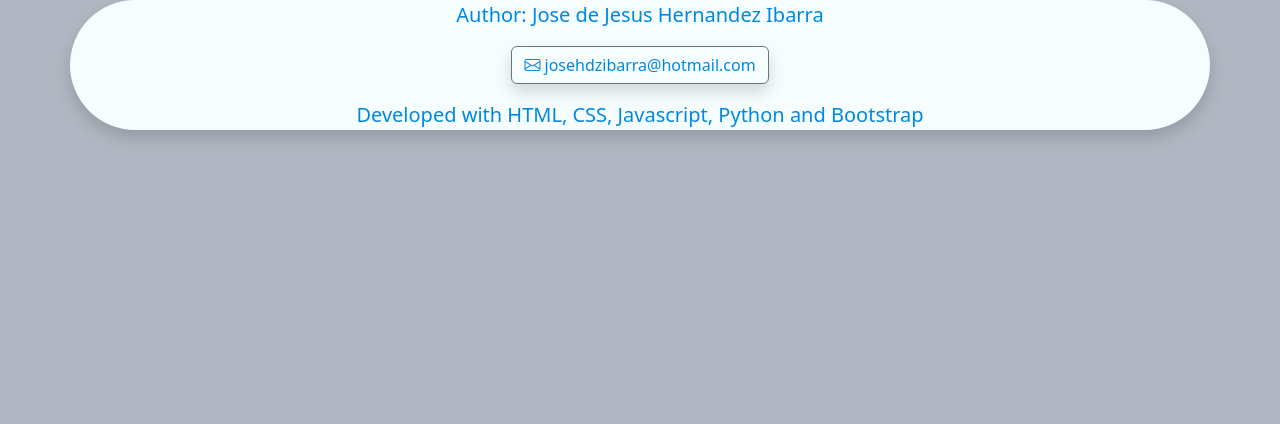
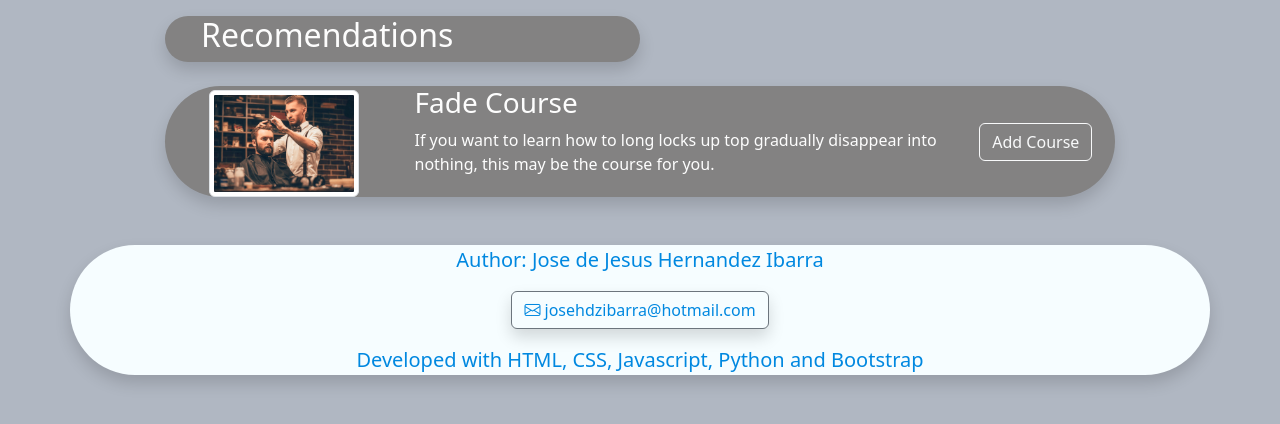
Before and after one commit to codejogy/barberlearning, a Flask app: page / in a window 1280 px wide. Shown: the part 56-480 px from the top of the page. Run offline with Flask 3, Linux system fonts and the light colour scheme.

Commit message:
Index page finished

```diff
--- a/app.py
+++ b/app.py
@@ -5,3 +5,7 @@ app = Flask(__name__)
 @app.route('/')
 def index():
     return render_template('index.html')
+
+@app.route('/login',methods=['GET','POST'])
+def login():
+    return render_template('login.html')
--- a/static/style.css
+++ b/static/style.css
@@ -20,3 +20,12 @@
     background-color: #f6fdff;
     color: #0088e0;
 }
+.textColorRecommend{
+    background-color: rgb(131, 130, 130);
+    color:rgb(253, 253, 253);
+    margin-top:auto;
+}
+img.resize
+{
+    width: 150px;
+}
--- a/templates/index.html
+++ b/templates/index.html
@@ -2,3 +2,65 @@
 {% block title %}
 Main page
 {% endblock %}
+{% block main %}
+<div class="container">
+    <!-- Starts row -->
+    <div class="row mt-3">
+        <div class="col-2 col-sm-1"></div>
+        <div class="col textColorRecommend rounded-pill shadow">
+            <div class="ms-4 h2">Recomendations</div></div>
+        <div class="col-6"></div>
+    </div>
+    <!-- End row -->
+    <!-- Course -->
+    <!-- Example 1 -->
+    <div class="row mt-4">
+        <div class="col-2 col-md-1 "></div>
+        <div class="col textColorRecommend rounded-pill shadow">
+            <!-- Col for img -->
+            <div class="row align-items-center  text-center ">
+                <div class="col-3 mx-auto">
+                    <img src="{{url_for('static',filename='imgsClient/barbero1.jpg')}}" class="img-thumbnail resize mt-1" alt="Barber">
+                </div>
+                <div class="col-lg-7 align-self-start  mt-md-0 mt-lg-0 mt-1 col-sm-4 text-lg-start text-sm-start">
+                    <!-- Title -->
+                    <p class="h3">Fade Course</p>
+                    <!-- Description -->
+                    <p> If you want to learn how to long locks up top gradually disappear into nothing, this may be the course for you. </p>
+                </div>
+                <div class="col-lg-2 col-sm-3">
+                    <button type="submit" class="btn btn-outline-light">Add Course</button>
+                </div>
+            </div>
+        </div>
+        <div class="col-1"></div>
+    </div>
+     <!-- Example 1 -->
+     <!-- Jinja template -->
+     {% for value in values %}
+    <div class="row mt-4">
+        <div class="col-2 col-md-1 "></div>
+        <div class="col textColorRecommend rounded-pill shadow">
+            <!-- Col for img -->
+            <div class="row align-items-center  text-center ">
+                <div class="col-3 mx-auto">
+                    <img src="{{url_for('static',filename='imgsClient/barbero1.jpg')}}" class="img-thumbnail resize mt-1" alt="Barber">
+                </div>
+                <div class="col-lg-7 align-self-start  mt-md-0 mt-lg-0 mt-1 col-sm-4 text-lg-start text-sm-start">
+                    <!-- Title -->
+                    <p class="h3">Fade Course</p>
+                    <!-- Description -->
+                    <p> If you want to learn how to long locks up top gradually disappear into nothing, this may be the course for you. </p>
+                </div>
+                <div class="col-lg-2 col-sm-3">
+                    <button type="submit" class="btn btn-outline-light">Add Course</button>
+                </div>
+            </div>
+        </div>
+        <div class="col-1"></div>
+    </div>
+    <!-- Row for every new course -->
+    {% endfor %}
+     <!-- Jinja template -->
+</div>
+{% endblock %}
--- a/templates/layout.html
+++ b/templates/layout.html
@@ -58,11 +58,11 @@
             Content for Offcanvas
         </div>
     </div>
-    <div class="container">
+    <div class="container-fluid">
     {% block main %} {% endblock %}
 
     </div>
-    <div class="container text-center lead textColorFooter rounded-pill shadow">
+    <div class="container text-center lead textColorFooter rounded-pill shadow mt-5">
         <footer class="">
             <p>Author: Jose de Jesus Hernandez Ibarra</p>
             <p><a href="mailto:josehdzibarra@hotmail.com" class="btn btn-outline-secondary bi bi-envelope textColorFooter shadow"> josehdzibarra@hotmail.com</a></p>
@@ -70,5 +70,6 @@
         </footer>
     </div>
         <script src="https://cdn.jsdelivr.net/npm/bootstrap@5.3.2/dist/js/bootstrap.min.js" integrity="sha384-BBtl+eGJRgqQAUMxJ7pMwbEyER4l1g+O15P+16Ep7Q9Q+zqX6gSbd85u4mG4QzX+" crossorigin="anonymous"></script>
+        {% block scripts %} {% endblock %}
     </body>
 </html>
```
Also changed, not shown: barbero1.jpg (added), index.png (added), static/barbero1.jpg (added), static/imgsClient/barbero1.jpg (added).
